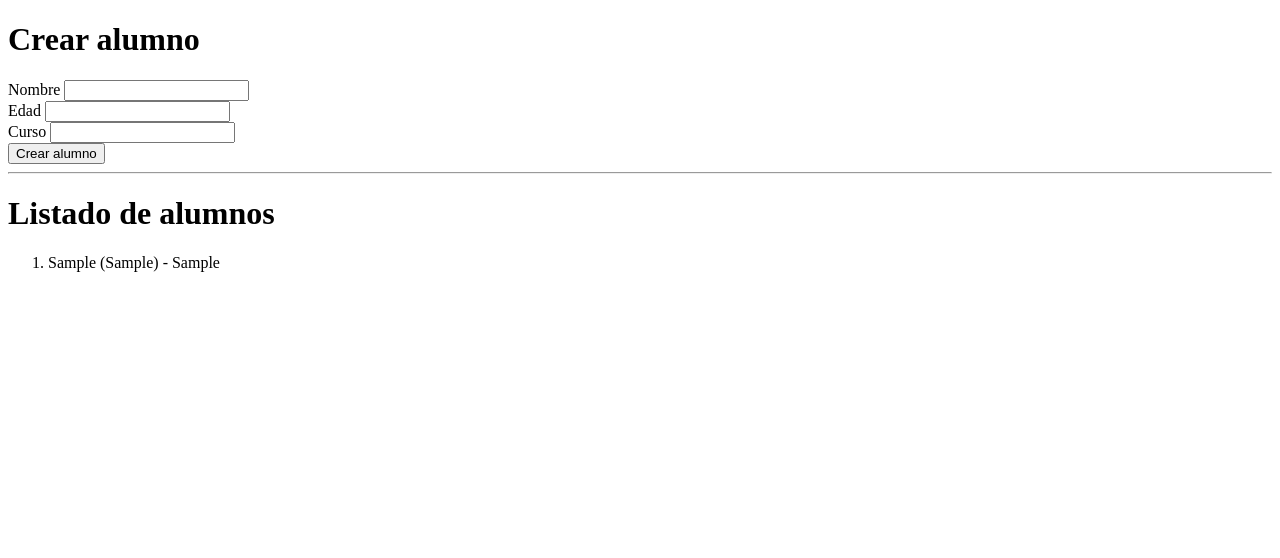
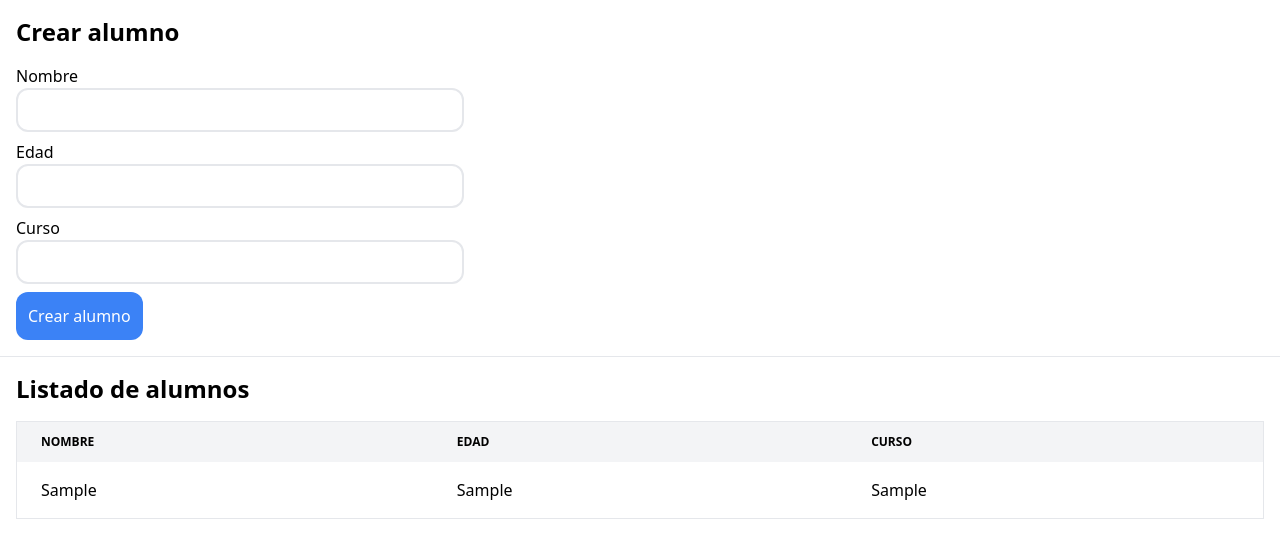
Before and after one commit to kenramirez12/ejercicio-07-curso-javascript, a plain HTML site: page index.html in a window 1280 px wide. Both pictures are taken after typing "Sample", "Sample", "Sample" into the empty fields and a click on the button "Crear alumno". Drawn offline with nearby package versions, Linux system fonts and the light colour scheme.

Commit message:
Ajustes visuales y refactoring

```diff
--- a/index.html
+++ b/index.html
@@ -5,41 +5,49 @@
   <meta http-equiv="X-UA-Compatible" content="IE=edge">
   <meta name="viewport" content="width=device-width, initial-scale=1.0">
   <title>Document</title>
+  <script src="https://cdn.tailwindcss.com"></script>
 </head>
 <body>
-  <h1>Crear alumno</h1>
-  <form action="">
-    <label for="">
+  <div class="container mx-auto pt-4 px-4">
+    <h1 class="text-2xl font-bold mb-4">Crear alumno</h1>
+    <form action="#">
+      <div class="flex flex-col mb-2 max-w-md">
+        <label for="nombre">
           Nombre
-      <input type="text" id="nombre">
         </label>
-    <br>
-    <label for="">
+        <input type="text" id="nombre" class="p-2 border-2 rounded-xl">
+      </div>
+      <div class="flex flex-col mb-2 max-w-md">
+        <label for="edad">
           Edad
-      <input type="text" id="edad">
         </label>
-    <br>
-    <label for="">
+        <input type="text" id="edad" class="p-2 border-2 rounded-xl">
+      </div>
+      <div class="flex flex-col mb-2 max-w-md">
+        <label for="curso">
           Curso
-      <input type="text" id="curso">
         </label>
-    <br>
-    <button type="submit" id="crear-alumno">Crear alumno</button>
+        <input type="text" id="curso" class="p-2 border-2 rounded-xl">
+      </div>
+      <button type="submit" id="crear-alumno" class="bg-blue-500 text-white p-3 rounded-xl hover:bg-blue-800">Crear alumno</button>
     </form>
-  <hr>
-  <h1>Listado de alumnos</h1>
+  </div>
+  <hr class="my-4">
+  <div class="container mx-auto px-4 pb-4">
+    <h1 class="text-2xl font-bold mb-4">Listado de alumnos</h1>
     <ol id="lista-alumnos"></ol>
-  <!-- <table border="1">
-    <thead>
+    <table class="w-full text-left border">
+      <thead class="text-xs uppercase bg-gray-100">
         <tr>
-        <th>Nombre</th>
-        <th>Edad</th>
-        <th>Curso</th>
+          <th class="px-6 py-3">Nombre</th>
+          <th class="px-6 py-3">Edad</th>
+          <th class="px-6 py-3">Curso</th>
         </tr>
       </thead>
       <tbody>
       </tbody>
-  </table> -->
+    </table>
+  </div>
   <script src="main.js"></script>
 </body>
 </html>
--- a/main.js
+++ b/main.js
@@ -40,38 +40,26 @@ botonCrearAlumno.addEventListener("click", function(e) {
   }
 
   alumnos.push(alumno);
-  insertarAlumno(alumno);
+  crearFilaAlumno(alumno);
 
   nombre.value = "";
   edad.value = "";
   curso.value = "";
 });
 
-const listaAlumnos = document.getElementById("lista-alumnos");
+function crearFilaAlumno (alumno) {
+  const tableBody = document.querySelector("table > tbody");
+  const fila = document.createElement("tr");
+  fila.classList.add("border-b");
 
-function insertarAlumno (alumno) {
-  const itemAlumno = document.createElement("li");
-  itemAlumno.innerText = `${alumno.nombre} (${alumno.edad}) - ${alumno.curso}`
+  const columnasFila = ["nombre", "edad", "curso"];
+  columnasFila.forEach((columna) => {
+    if ( !(columna in alumno) ) return;
+    const colElemento = document.createElement("td");
+    colElemento.classList.add("px-6", "py-4");
+    colElemento.innerText = alumno[columna];
+    fila.append(colElemento);
+  });
 
-  listaAlumnos.append(itemAlumno);
+  tableBody.append(fila);
 }
-
-// const tableBody = document.querySelector("table > tbody");
-
-// function crearFilaAlumno (alumno) {
-//   const fila = document.createElement("tr");
-
-//   const colNombre = document.createElement("td");
-//   // colNombre.innerText = alumno.nombre;
-
-//   const colEdad = document.createElement("td");
-//   // colEdad.innerText = alumno.edad;
-
-//   const colCurso = document.createElement("td");
-//   // colCurso.innerText = alumno.curso;
-
-//   fila.append(colNombre);
-//   console.log(fila);
-// }
-
-// crearFilaAlumno({ nombre: "Ken", edad: "29", curso: "Javascript" })
```
Lines whose indentation alone changed are shown as unchanged.
